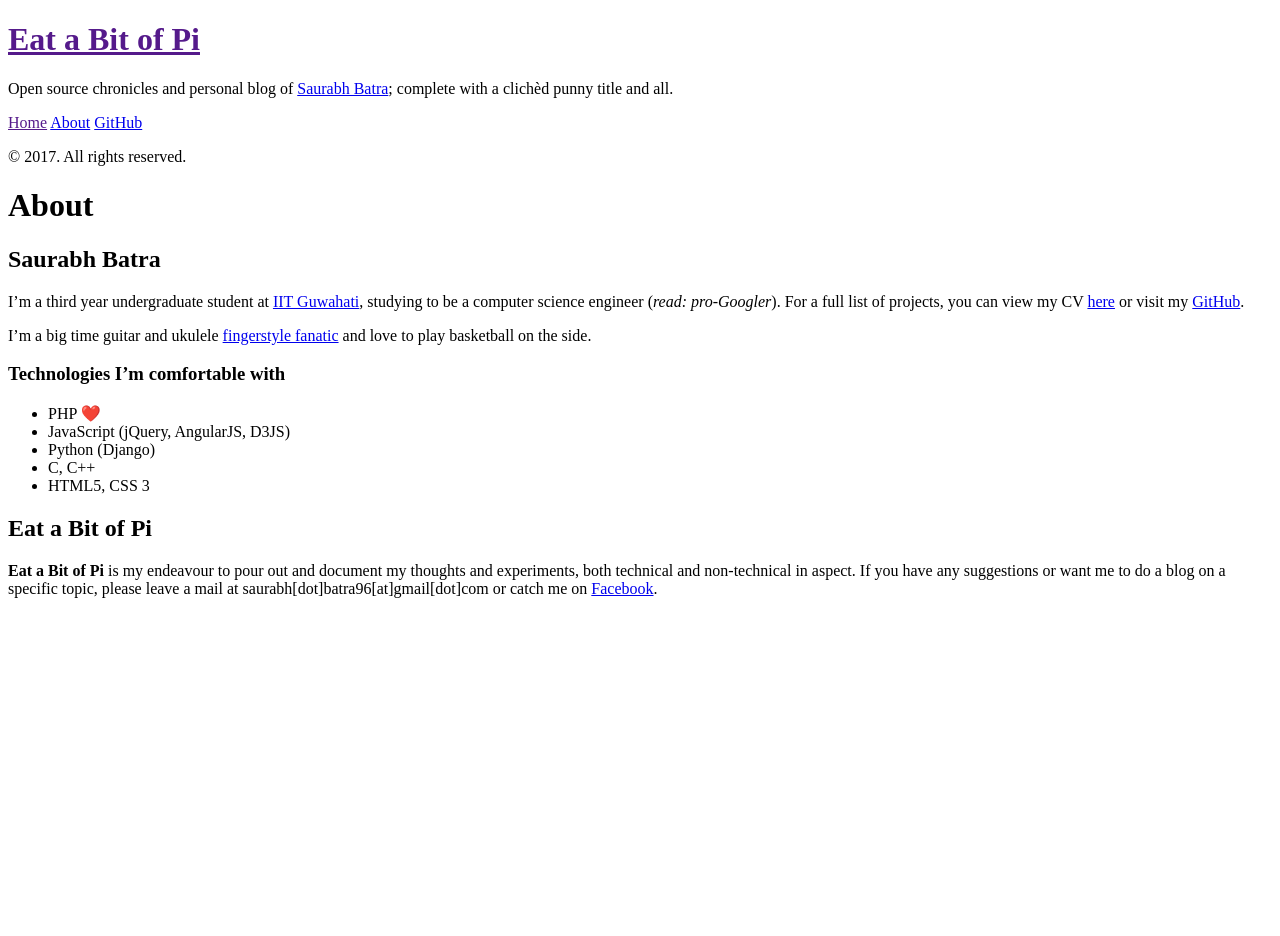
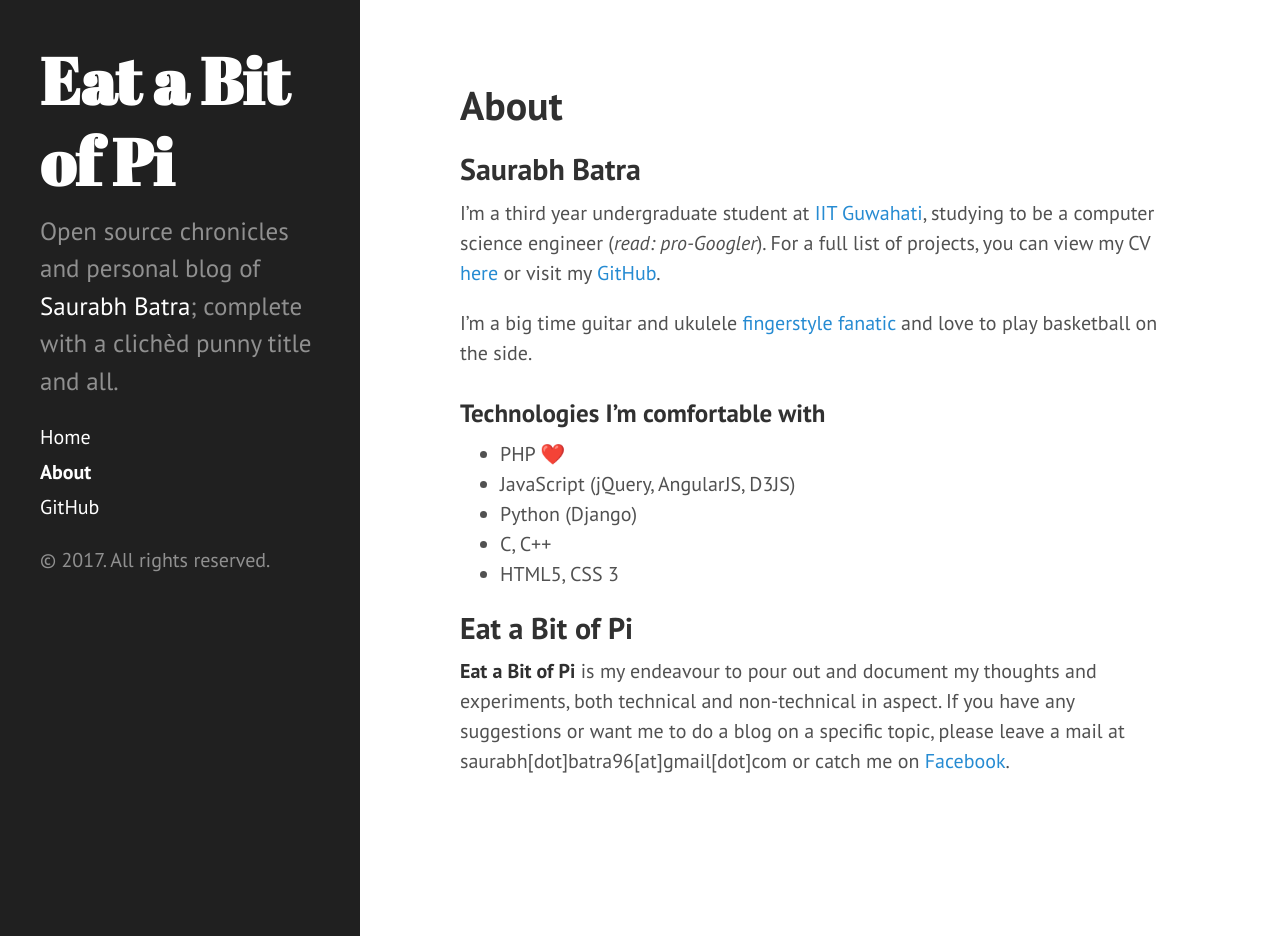
Before and after one commit to saurabhbatra96/saurabhbatra96.github.io, a Jekyll site: the page built from about.md, in a window 1280 px wide and 936 px high. Built offline with Jekyll 4.4.1, drawn with Linux system fonts in a browser that asks for light colours; emoji names are drawn with the system emoji font.

Commit message:
change links to permalinks

```diff
--- a/_config.yml
+++ b/_config.yml
@@ -10,8 +10,8 @@
 title:            Eat a Bit of Pi
 tagline:          'Saurabh Batra'
 description:      'Open source chronicles and personal blog of <a href="https://www.facebook.com/saurabhbatra" target="_blank">Saurabh Batra</a>; complete with a clich&#232;d punny title and all.'
-url:              http://saurabhbatra96.github.io
-baseurl:
+url:              http://saurabhbatra96.github.io/
+baseurl:          /
 
 # Hyde theme author
 
--- a/_includes/head.html
+++ b/_includes/head.html
@@ -15,14 +15,14 @@
   </title>
 
   <!-- CSS -->
-  <link rel="stylesheet" href="{{ site.baseurl }}public/css/poole.css">
-  <link rel="stylesheet" href="{{ site.baseurl }}public/css/syntax.css">
-  <link rel="stylesheet" href="{{ site.baseurl }}public/css/hyde.css">
+  <link rel="stylesheet" href="{{ site.url }}public/css/poole.css">
+  <link rel="stylesheet" href="{{ site.url }}public/css/syntax.css">
+  <link rel="stylesheet" href="{{ site.url }}public/css/hyde.css">
   <link rel="stylesheet" href="http://fonts.googleapis.com/css?family=PT+Sans:400,400italic,700|Abril+Fatface">
 
   <!-- Icons -->
 
-                                 <link rel="shortcut icon" href="{{ site.baseurl }}public/logo.png">
+                                 <link rel="shortcut icon" href="{{ site.url }}public/logo.png">
 
   <!-- RSS -->
   <link rel="alternate" type="application/rss+xml" title="RSS" href="/atom.xml">
```
